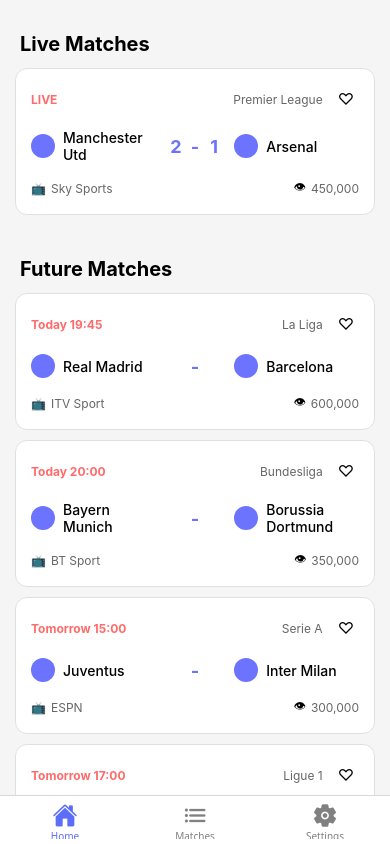
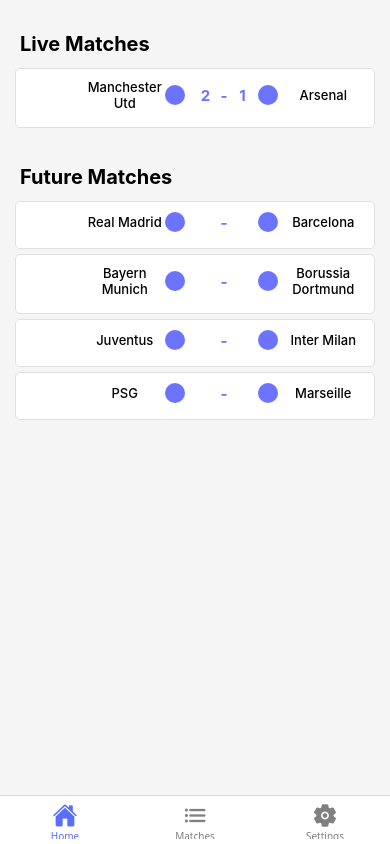
Before and after one commit to jintaolong/pitchline-react-native-app, a React Native app: screen /Main in a window 390 px wide. Built offline with nearby package versions, Linux system fonts and the light colour scheme; what react-native-logs would draw is missing.

Commit message:
Improve UI and link up filters

```diff
--- a/src/components/MatchCard.tsx
+++ b/src/components/MatchCard.tsx
@@ -15,34 +15,39 @@
 
   return (
     <TouchableOpacity
-          // style={[styles.settingsItem, isLast && styles.lastItem]}
       onPress={() => navigation.navigate(onPressNavigateRoute)}
-          // disabled={hasSwitch}
     >
       <View style={styles.matchCard}>
-          <View style={styles.matchHeader}>
+        {/* <View style={styles.matchHeader}>
           <Text style={styles.statusText}>{item.status}</Text>
-            <View style={styles.competitionContainer}>
-              <Text style={styles.competitionText}>{item.competition}</Text>
-              <TouchableOpacity style={styles.favoriteButton}>
-                <Text style={styles.favoriteIcon}>♡</Text>
-              </TouchableOpacity>
-            </View>
-          </View>
+        </View> */}
 
         <View style={styles.matchContent}>
           <View style={styles.teamContainer}>
+            {/* Fixture start date/time */}
+            <View style={styles.fixtureTimeContainer}>
+              <Text style={styles.fixtureTimeText}>
+                {item.kickoffTime
+                  ? new Date(item.kickoffTime).toLocaleTimeString([], { hour: '2-digit', minute: '2-digit' })
+                  : ''}
+              </Text>
+              <Text style={styles.fixtureDateText}>
+                {item.kickoffTime
+                  ? new Date(item.kickoffTime).toLocaleDateString([], { month: 'short', day: 'numeric' })
+                  : ''}
+              </Text>
+            </View>
             <TouchableOpacity
               style={styles.teamInfo}
               onPress={() => navigation.navigate('TeamDetails')}
             >
               <View style={styles.teamInfo}>
+                <Text style={styles.teamName}>{item.homeTeam}</Text>
                 {item.homeLogo ? (
                   <Image source={{ uri: item.homeLogo }} style={[styles.teamAvatar, styles.teamAvatarPlaceholder]} />
                 ) : (
                   <View style={styles.teamAvatar} />
                 )}
-                  <Text style={styles.teamName}>{item.homeTeam}</Text>
               </View>
             </TouchableOpacity>
             <View style={styles.scoreContainer}>
@@ -69,7 +74,7 @@
             </TouchableOpacity>
           </View>
 
-            <View style={styles.matchFooter}>
+          {/* <View style={styles.matchFooter}>
             <View style={styles.channelInfo}>
               <Text style={styles.channelIcon}>📺</Text>
               <Text style={styles.channelText}>{item.channel}</Text>
@@ -78,21 +83,19 @@
               <Text style={styles.viewersIcon}>👁</Text>
               <Text style={styles.viewersText}>{item.viewers}</Text>
             </View>
-            </View>
+          </View> */}
         </View>
       </View>
     </TouchableOpacity>
-
   );
 }
-
 const styles = StyleSheet.create({
   matchCard: {
     backgroundColor: 'white',
     marginHorizontal: 15,
-    marginBottom: 10,
-    borderRadius: 12,
-    padding: 15,
+    marginBottom: 5,
+    borderRadius: 5,
+    padding: 10, // reduced from 15 to 10
     borderWidth: 1,
     borderColor: '#e0e0e0',
   },
@@ -100,7 +103,7 @@
     flexDirection: 'row',
     justifyContent: 'space-between',
     alignItems: 'center',
-    marginBottom: 15,
+    marginBottom: 6, // reduced from 15 to 6
   },
   statusText: {
     fontSize: 12,
@@ -129,42 +132,44 @@
     flexDirection: 'row',
     alignItems: 'center',
     justifyContent: 'space-between',
-    marginBottom: 15,
+    marginBottom: 6, // reduced from 15 to 6
   },
   teamInfo: {
     flexDirection: 'row',
     alignItems: 'center',
     flex: 1,
+    justifyContent: 'center', // <-- Center align team info horizontally
   },
   teamAvatar: {
-    width: 24,
-    height: 24,
-    borderRadius: 12,
+    width: 20, // reduced from 24 to 20
+    height: 20, // reduced from 24 to 20
+    borderRadius: 10, // adjusted for new size
     backgroundColor: '#6B73FF',
-    marginRight: 8,
+    marginRight: 5, // reduced from 8 to 5
   },
   teamAvatarPlaceholder: {
     backgroundColor: '#FFFFFF',
   },
   teamName: {
-    fontSize: 14,
+    fontSize: 13, // reduced from 14 to 13
     fontWeight: '500',
     flex: 1,
+    textAlign: 'center', // <-- Center text inside team name
   },
   scoreContainer: {
     flexDirection: 'row',
     alignItems: 'center',
-    marginHorizontal: 10,
+    marginHorizontal: 5, // reduced from 10 to 5
   },
   scoreText: {
-    fontSize: 18,
+    fontSize: 15, // reduced from 18 to 15
     fontWeight: 'bold',
     color: '#6B73FF',
     minWidth: 20,
     textAlign: 'center',
   },
   scoreSeparator: {
-    fontSize: 18,
+    fontSize: 15, // reduced from 18 to 15
     fontWeight: 'bold',
     marginHorizontal: 5,
     color: '#6B73FF',
@@ -198,4 +203,18 @@
     fontSize: 12,
     color: '#666',
   },
+  fixtureTimeContainer: {
+    alignItems: 'center',
+    marginRight: 10,
+    minWidth: 48,
+  },
+  fixtureTimeText: {
+    fontSize: 12,
+    color: '#333',
+    fontWeight: 'bold',
+  },
+  fixtureDateText: {
+    fontSize: 11,
+    color: '#888',
+  },
 });
--- a/src/screens/Match.tsx
+++ b/src/screens/Match.tsx
@@ -82,26 +82,87 @@
 const FootballMatchesScreen = () => {
   const today = new Date();
   const [selectedDate, setSelectedDate] = useState<Date>(today);
+  const [allFixtures, setAllFixtures] = useState<Match[]>([]);
   const [fixtures, setFixtures] = useState<Match[]>([]);
   const [selectedFilters, setSelectedFilters] = useState(['All']);
+  // const [filteredFixtures, setFilteredFixtures] = useState<Match[]>([]);
   const [showCompetitionModal, setShowCompetitionModal] = useState(false);
   const [searchText, setSearchText] = useState('');
   const [showAdvancedFilters, setShowAdvancedFilters] = useState(false);
 
-  const competitions = [
-    'Premier League',
-    'La Liga',
-    'Bundesliga',
-    'Serie A',
-    'Ligue 1',
-    'Champions League',
-    'Europa League',
-  ];
+  // "allCompetitions" is the full list, updated only when allFixtures changes
+  const [allCompetitions, setAllCompetitions] = useState<string[]>([]);
+  // "competitions" is the filtered list, updated when searchText changes
+  const [competitions, setCompetitions] = useState<string[]>([]);
+
+  // Update allCompetitions when allFixtures changes
+  useEffect(() => {
+    const uniqueCompetitions = Array.from(
+      new Set(allFixtures.map(f => f.competition || 'Other'))
+    );
+    setAllCompetitions(uniqueCompetitions);
+    setCompetitions(uniqueCompetitions); // Reset competitions when fixtures change
+  }, [allFixtures]);
+
+  // Update competitions when searchText changes
+  useEffect(() => {
+    if (searchText.trim() === '') {
+      setCompetitions(allCompetitions);
+    } else {
+      setCompetitions(
+        allCompetitions.filter(comp =>
+          comp.toLowerCase().includes(searchText.toLowerCase())
+        )
+      );
+    }
+  }, [searchText, allCompetitions]);
+
+  // Update filtered fixtures when filters or allFixtures change
+  useEffect(() => {
+    log.debug(`Selected filters: ${selectedFilters.join(', ')}`);
+    if (selectedFilters.includes('All')) {
+      setFixtures(allFixtures);
+      return;
+    }
+    let filtered = allFixtures;
+
+    // if (selectedFilters.includes('Women')) {
+    //   filtered = filtered.filter(f =>
+    //     f.competition?.toLowerCase().includes('women')
+    //   );
+    // }
+    // if (selectedFilters.includes('Live Chat')) {
+    //   filtered = filtered.filter(f =>
+    //     f.status?.toLowerCase().includes('live')
+    //   );
+    // }
+    const compFilters = selectedFilters.filter(f =>
+      f !== 'All' && f !== 'Women' && f !== 'Live Chat'
+    );
+    if (compFilters.length > 0) {
+      filtered = filtered.filter(f =>
+        compFilters.includes(f.competition)
+      );
+    }
+    if (selectedFilters.length === 0) {
+      filtered = []; // If no filters selected, show all fixtures
+    }
+    log.debug(`Filtered fixtures count: ${filtered.length}`);
+    setFixtures(filtered);
+  }, [selectedFilters, allFixtures]);
+
+  // useEffect(() => {
+  //   // Update competitions list whenever fixtures change
+  //   const uniqueCompetitions = Array.from(
+  //     new Set(fixtures.map(f => f.competition || 'Other'))
+  //   );
+  //   setCompetitions(uniqueCompetitions);
+  // }, [allFixtures]);
 
 
   const weekDates = getWeekDates();
 
-  const updateFixtures = () => {
+  const updateAllFixtures = () => {
     let matches: Match[] = [];
     log.debug(`Updating fixtures for date: ${selectedDate.toLocaleDateString()}`);
     const deltaDay = Math.ceil((selectedDate.getTime() - today.getTime()) / 1000 / 1000 / 60 /60 / 24) + 1;
@@ -141,7 +202,7 @@
             time: time,
           } as Match;
         });
-        setFixtures(matches);
+        setAllFixtures(matches);
       }
   );
   }
@@ -226,10 +287,17 @@
   );
 
   const toggleFilter = (filter: string) => {
-    if (selectedFilters.includes(filter)) {
-      setSelectedFilters(selectedFilters.filter(f => f !== filter));
+    log.debug(`Toggling filter: ${filter}`);
+    let temp_filters = selectedFilters.slice();
+    // If toggling a filter other than "All", remove "All" from selectedFilters
+    if (filter !== 'All' && temp_filters.includes('All')) {
+      temp_filters = temp_filters.filter(f => f !== 'All');
+    }
+    if (temp_filters.includes(filter)) {
+      // unselect the filter if it gets double selected
+      setSelectedFilters(temp_filters.filter(f => f !== filter));
     } else {
-      setSelectedFilters([...selectedFilters, filter]);
+      setSelectedFilters([...temp_filters, filter]);
     }
   };
 
@@ -285,7 +353,7 @@
         />
 
         <FlatList
-          data={filteredCompetitions}
+          data={competitions}
           keyExtractor={(item) => item}
           renderItem={({ item }) => (
             <TouchableOpacity
@@ -304,7 +372,7 @@
   );
 
   useEffect(
-    updateFixtures, [selectedDate]
+    updateAllFixtures, [selectedDate]
   )
 
   return (
@@ -341,18 +409,30 @@
 
           <View style={styles.filterButtons}>
             <TouchableOpacity
-          style={[styles.filterButton, styles.activeFilterButton]}
+              style={[
+          styles.filterButton,
+          selectedFilters.includes('All') && styles.activeFilterButton
+              ]}
               onPress={() => toggleFilter('All')}
             >
-          <Text style={[styles.filterButtonText, styles.activeFilterButtonText]}>
+              <Text style={[
+          styles.filterButtonText,
+          selectedFilters.includes('All') && styles.activeFilterButtonText
+              ]}>
           All
               </Text>
             </TouchableOpacity>
             <TouchableOpacity
-          style={styles.filterButton}
+              style={[
+          styles.filterButton,
+          selectedFilters.includes('Women') && styles.activeFilterButton
+              ]}
               onPress={() => toggleFilter('Women')}
             >
-          <Text style={styles.filterButtonText}>
+              <Text style={[
+          styles.filterButtonText,
+          selectedFilters.includes('Women') && styles.activeFilterButtonText
+              ]}>
           Women
               </Text>
             </TouchableOpacity>
@@ -365,11 +445,36 @@
             </TouchableOpacity>
 
             <TouchableOpacity
-          style={styles.filterButton}
+              style={[
+          styles.filterButton,
+          selectedFilters.includes('Live Chat') && styles.activeFilterButton
+              ]}
               onPress={() => toggleFilter('Live Chat')}
             >
-          <Text style={styles.filterButtonText}>Live Chat</Text>
+              <Text style={[
+          styles.filterButtonText,
+          selectedFilters.includes('Live Chat') && styles.activeFilterButtonText
+              ]}>
+          Live Chat
+              </Text>
             </TouchableOpacity>
+          </View>
+
+          {/* Show selected filters as separate buttons */}
+          <View style={{ flexDirection: 'row', flexWrap: 'wrap', marginTop: 10 }}>
+            {selectedFilters
+              .filter(f => f !== 'All') // Optionally hide "All" from the selected list
+              .map(filter => (
+          <TouchableOpacity
+            key={filter}
+            style={[styles.filterButton, styles.activeFilterButton, { marginRight: 8, marginBottom: 8 }]}
+            onPress={() => toggleFilter(filter)}
+          >
+            <Text style={[styles.filterButtonText, styles.activeFilterButtonText]}>
+              {filter} ✕
+            </Text>
+          </TouchableOpacity>
+              ))}
           </View>
 
           <TouchableOpacity
@@ -384,19 +489,32 @@
         </View>
 
         {/* Matches List */}
+        {(() => {
+          // Group fixtures by competition
+          const grouped: { [competition: string]: Match[] } = {};
+          fixtures.forEach((fixture) => {
+        const comp = fixture.competition || 'Other';
+        if (!grouped[comp]) grouped[comp] = [];
+        grouped[comp].push(fixture);
+          });
+          // Get sorted competition names
+          const competitionNames = Object.keys(grouped).sort();
+          return competitionNames.map((comp) => (
+        <View key={comp}>
+            <Text style={{ fontWeight: '500', fontSize: 13, color: '#666', marginLeft: 20, marginTop: 20, marginBottom: 8 }}>{comp}</Text>
           <FlatList
-          data={
-        [...fixtures].sort((a, b) => {
-          // If time is null, treat as far future
+            data={[...grouped[comp]].sort((a, b) => {
           const aTime = a.kickoffTime ? a.kickoffTime.getTime() : Number.MAX_SAFE_INTEGER;
           const bTime = b.kickoffTime ? b.kickoffTime.getTime() : Number.MAX_SAFE_INTEGER;
           return aTime - bTime;
-        })
-          }
+            })}
             renderItem={renderMatch}
             keyExtractor={(item) => item.id.toString()}
             scrollEnabled={false}
           />
+        </View>
+          ));
+        })()}
       </ScrollView>
 
       {renderCompetitionModal()}
@@ -445,7 +563,7 @@
   },
     calendar: {
     backgroundColor: 'white',
-    paddingVertical: 20,
+    paddingVertical: 10,
     paddingHorizontal: 15,
   },
   calendarContainer: {
@@ -506,7 +624,7 @@
     backgroundColor: 'white',
     margin: 15,
     padding: 20,
-    borderRadius: 12,
+    borderRadius: 5,
     borderWidth: 1,
     borderColor: '#e0e0e0',
   },
```
Lines whose indentation alone changed are shown as unchanged.
